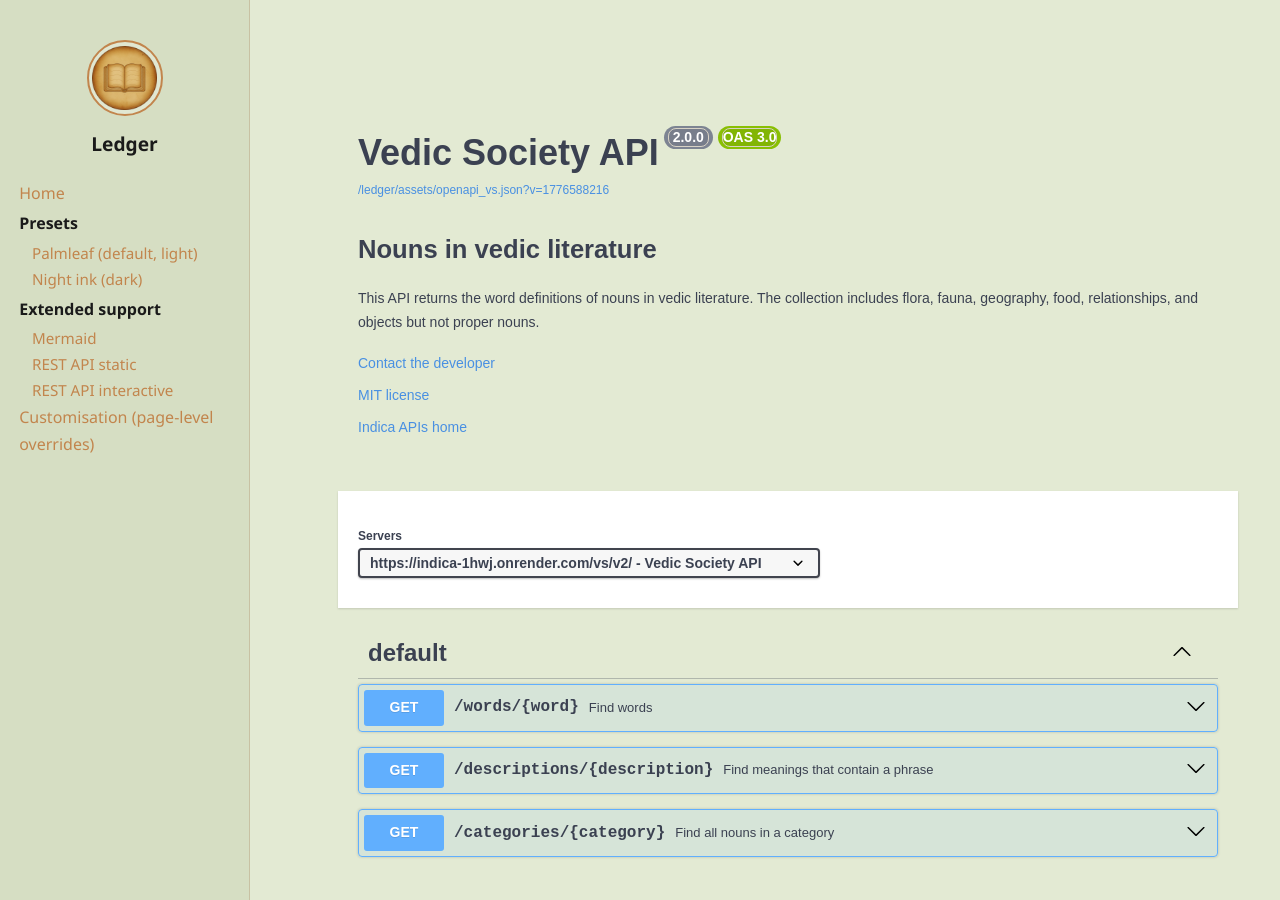
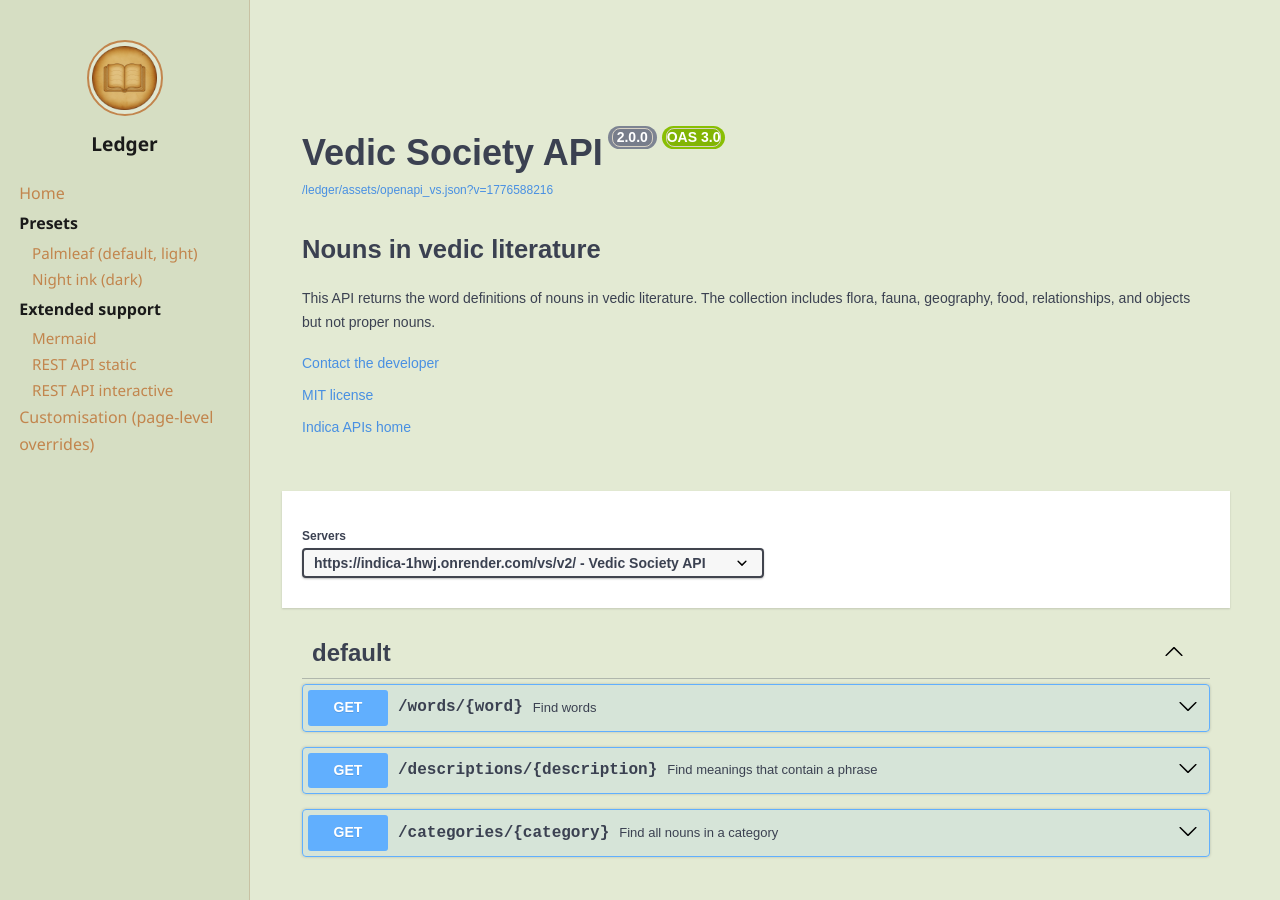
Before and after one commit to AninditaBasu/ledger, a Jekyll site: the page built from examples/api-example-swagger.md, in a window 1280 px wide and 900 px high. Built offline with Jekyll 4.4.1, drawn with Linux system fonts in a browser that asks for light colours.

Commit message:
Update style.css

```diff
--- a/assets/style.css
+++ b/assets/style.css
@@ -441,8 +441,11 @@ API layout
 
 .swagger-wrapper {
   padding: 2rem;
-  width: 100%;
+  width: calc(100% + 7rem);
+  margin-left: -3.5rem;
+  margin-right: -3.5rem;
   min-height: 100vh;
+  box-sizing: border-box;
 }
 
 .swagger-ui {
```
